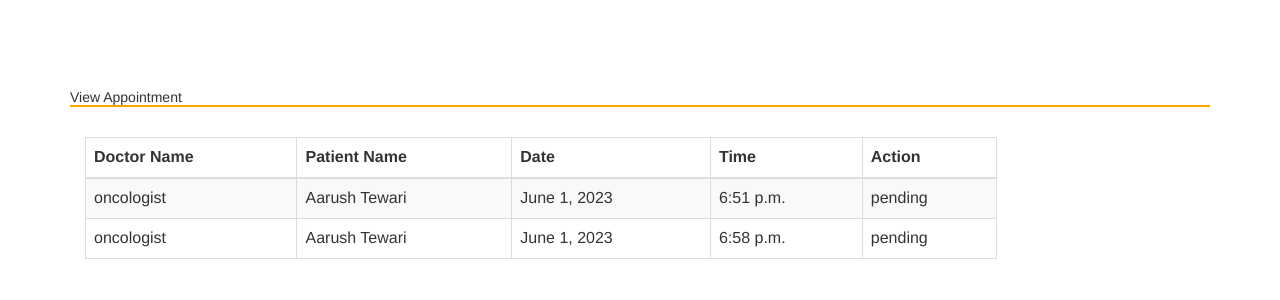
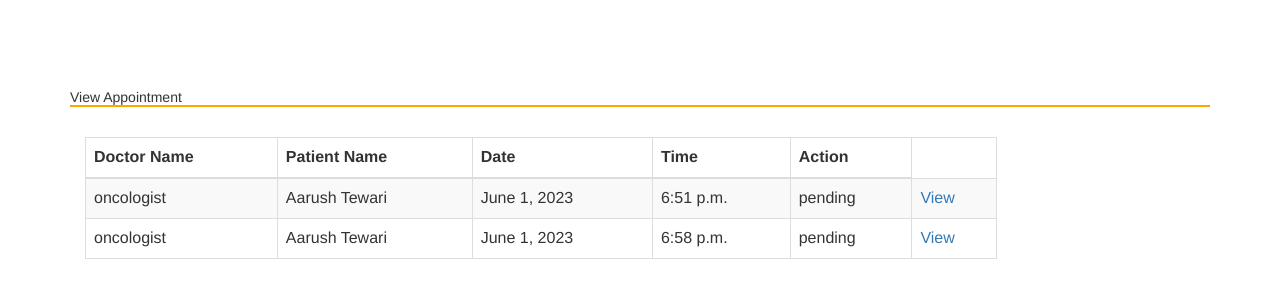
Before and after one commit to AarushTewari/SUTT-Task, a Django app: page /view_appointment in a window 1280 px wide. Shown: the top 300 px of the page. Run offline with Django 4.2, Linux system fonts and the light colour scheme; data comes from the database, SQL or seed files in the repository; some libraries are stand-ins or nearby versions.

Commit message:
Update appointments.html

```diff
--- a/Templates/appointments.html
+++ b/Templates/appointments.html
@@ -26,14 +26,15 @@
 
 			<tbody>
             {% for i in appointments %}
-			<tr>
+			  <tr>
 				<td>{{i.doctor}}</td>
 				<td>{{i.patient}}</td>
 				<td>{{i.date1}}</td>
 				<td>{{i.time1}}</td>
-                <td>{{i.status}}</td>
+                		<td>{{i.status}}</td>
+				<td><a href="{% url 'hospital:see_appointment' i.id %}"> View </a></td>
+			  </tr>
 
-			</tr>
 			{% endfor %}
 			</tbody>
 		</table>
```
